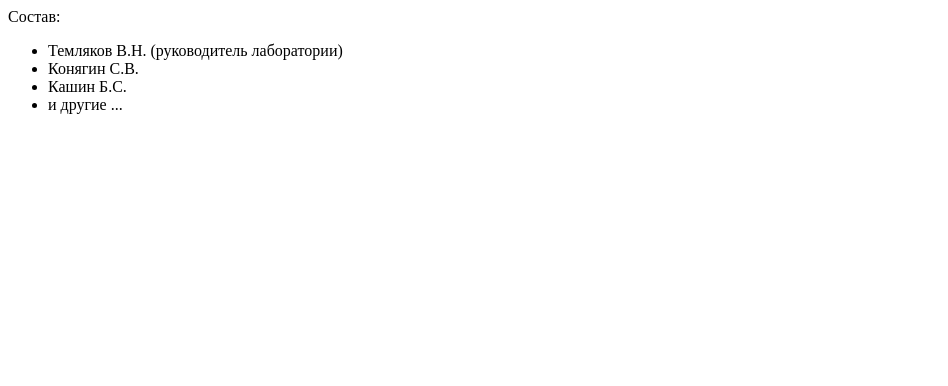
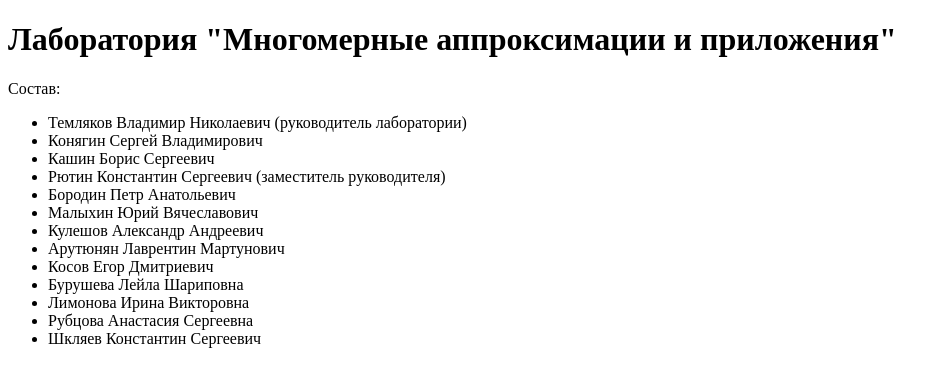
Before and after one commit to jura05/approx-lab-site, a plain HTML site: page contents/index.html in a window 1280 px wide. Shown: the whole page, without its empty margins (0-948 px from the left). Drawn offline with Linux system fonts and the light colour scheme.

Commit message:
small changes

```diff
--- a/contents/index.html
+++ b/contents/index.html
@@ -2,16 +2,28 @@
 <html>
     <head>
         <meta charset="utf-8" />
+        <meta name="yandex-verification" content="88004bff39a43f85" />  <!-- для yandex connect -->
+
         <title>Сайт лаборатории</title>
     </head>
 
     <body>
+        <h1>Лаборатория &quot;Многомерные аппроксимации и приложения&quot;</h1>
         Состав:
         <ul>
-            <li>Темляков В.Н. (руководитель лаборатории)</li>
-            <li>Конягин С.В.</li>
-            <li>Кашин Б.С.</li>
-            <li> и другие ...</li>
+            <li>Темляков Владимир Николаевич (руководитель лаборатории)</li>
+            <li>Конягин Сергей Владимирович</li>
+            <li>Кашин Борис Сергеевич</li>
+            <li>Рютин Константин Сергеевич (заместитель руководителя)</li>
+            <li>Бородин Петр Анатольевич</li>
+            <li>Малыхин Юрий Вячеславович</li>
+            <li>Кулешов Александр Андреевич</li>
+            <li>Арутюнян Лаврентин Мартунович</li>
+            <li>Косов Егор Дмитриевич</li>
+            <li>Бурушева Лейла Шариповна</li>
+            <li>Лимонова Ирина Викторовна</li>
+            <li>Рубцова Анастасия Сергеевна</li>
+            <li>Шкляев Константин Сергеевич</li>
         </ul>
     </body>
 </html>
```
Also changed, not shown: 1 other file.
